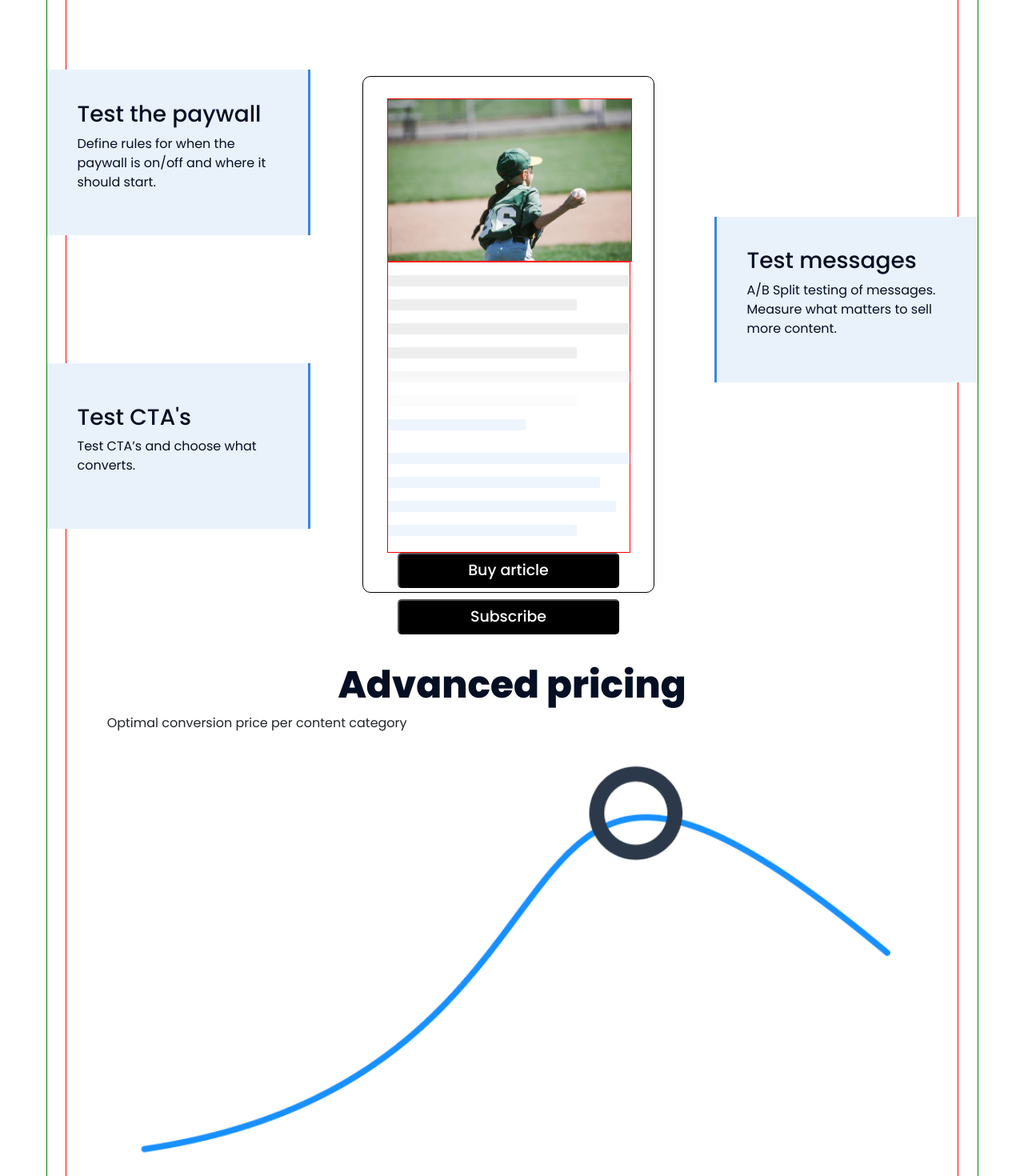
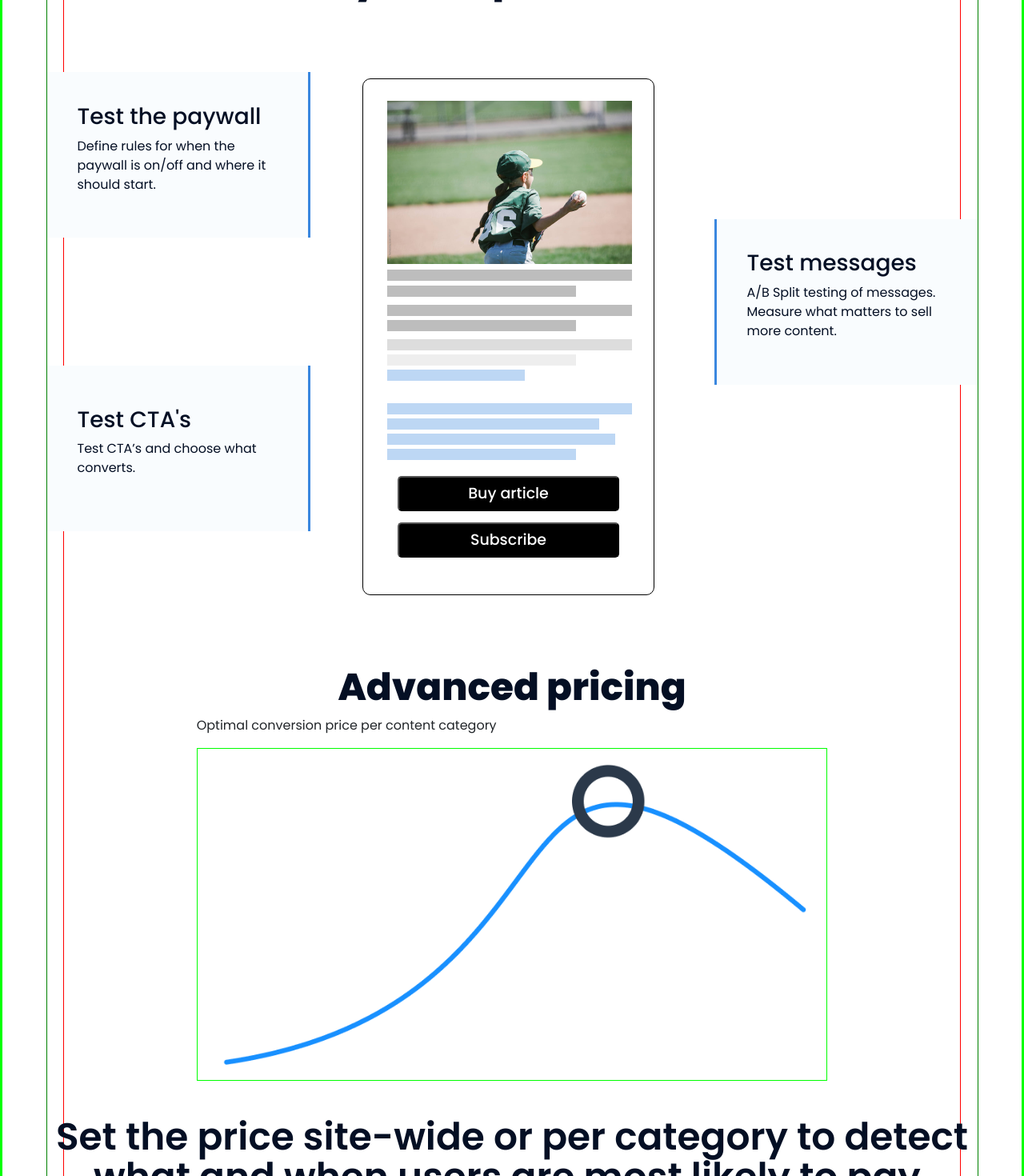
Before and after one commit to SlaviaF/WordPay-Challenge, a React (Create React App) app: page / in a window 1280 px wide. Shown: the part 1320-2790 px from the top of the page at 80% size. Built offline with nearby package versions, Linux system fonts and the light colour scheme.

Commit message:
created footer and added to app

```diff
--- a/src/App.css
+++ b/src/App.css
@@ -4,9 +4,10 @@
   font-family: 'Poppins', sans-serif;
   }
 
-.container{
-  margin: 0 4rem;
- max-width:100vw;;
+.main-container{
+  width:100vw;
+  padding: 0 4rem;
+  border:3px solid lime;
 }
 
 
--- a/src/App.js
+++ b/src/App.js
@@ -5,10 +5,12 @@ import Main from './components/pages/Main';
 import { BrowserRouter as Router } from "react-router-dom";
 import Tools from './components/pages/Tools';
 import Pricing from './components/pages/Pricing';
-
+import Footer from './components/pages/Footer';
 function App() {
   return (
-    <div className="container">
+    <>
+    <div className="main-container">
+    <div className="container-fluid">
       <Router>
         <Navbar />
         <Main />
@@ -16,6 +18,11 @@ function App() {
         <Pricing />
       </Router>
     </div>
+    </div>
+    <div>
+    <Footer/>
+    </div>
+    </>
   );
 }
 
--- a/src/components/pages/AdvancedPricing.css
+++ b/src/components/pages/AdvancedPricing.css
@@ -4,14 +4,18 @@
     align-items:center;
 }
 
-
+.advanced-pricing img{
+   max-width:57em;
+    max-height:26em;
+ border:1px solid lime;
+}
 .price-info{
     font-weight: 600;
     color:rgba(4, 15, 36, 1);
     font-size: 47px;
     line-height: 50px;
     letter-spacing: -2%;
-    text-align: center;
+    align-self: center;
 }
 .graph-section img{
     height:533px;
--- /dev/null
+++ b/src/components/pages/Footer.css
@@ -0,0 +1,55 @@
+.footer-container{
+    background-color: rgba(0, 0, 0, 1);
+    border:1px solid red;
+    width: 100vw;
+}
+.footer-contact{
+    display:flex;
+    flex-direction: column;
+    align-items: center;
+}
+
+.footer-contact h6{
+    color:white;
+    padding: 33px 0 12px 0;
+    font-weight: 500;
+    font-size: 16px;
+    line-height: 30px;
+
+}
+
+
+
+.footer-terms{
+    display:flex;
+
+}
+
+.footer-contact p, .footer-contact small, .footer-terms{
+    color:rgba(168, 168, 168, 1)
+}
+.footer-contact p, .footer-terms{
+    font-size: 14px;
+    font-weight: 500;
+
+}
+.footer-contact small{
+    padding:12px 0;
+}
+
+.footer-terms ul{
+    display: flex;
+    padding: 12px 35px;
+    gap: 30px;
+
+}
+.footer-terms li{
+    text-decoration: underline;
+    list-style-type: none;
+}
+
+.horizontal-line{
+    height:1px;
+    width:95%;
+    background-color: rgba(130, 130, 130, 1);
+}
--- /dev/null
+++ b/src/components/pages/Footer.js
@@ -0,0 +1,22 @@
+import React from 'react'
+import "./Footer.css"
+const Footer = () => {
+    return (
+      <div className="footer-container">
+        <div className="footer-contact">
+          <h6>Sales | Support | Developers | Resellers &#38; partners</h6>
+          <p>© WordPay 2021</p>
+          <small>Holmbladsgade 133 - 2300 København</small>
+         <div className="horizontal-line"></div>
+        </div>
+        <div className="footer-terms">
+          <ul>
+            <li>Terms</li>
+            <li>Privacy</li>
+          </ul>
+        </div>
+      </div>
+    );
+}
+
+export default Footer
--- a/src/components/pages/Navbar.css
+++ b/src/components/pages/Navbar.css
@@ -6,6 +6,12 @@
 
 }
 
+li{
+    font-size: 17px;
+    line-height:24px;
+    font-weight: 700;
+
+}
 
 .create-acc-btn{
     background-color: black;
@@ -30,4 +36,6 @@
 
 .nav-links{
     text-decoration: none;
+    color:rgba(0, 0, 0, 1);
+
 }
--- a/src/components/pages/PaywallColoredLine.js
+++ b/src/components/pages/PaywallColoredLine.js
@@ -1,11 +1,13 @@
 const PaywallColoredLine = ({ color, width, margin }) => (
-    <hr
+
+    <div
         style={{
             width:width,
             backgroundColor: color,
             marginBottom:margin,
             height: "14px",
             border:"none"
+
         }}
     />
 );
--- a/src/components/pages/PaywallOptimization.css
+++ b/src/components/pages/PaywallOptimization.css
@@ -20,7 +20,7 @@ display:flex;
 }
 
 .test-paywall-box{
-    background-color:rgba(233, 242, 251, 1);
+    background-color:rgba(249, 252, 254, 1);
     width:329px;
     height:207px;
     display:flex;
--- a/src/components/pages/PaywallPhone.css
+++ b/src/components/pages/PaywallPhone.css
@@ -14,13 +14,10 @@
     width:306px;
     height:204px;
     padding-bottom:none;
-    margin-bottom:none;
-    border:1px solid red;
+    margin-bottom:7px;
 }
 
-.paywall-coloredLine-container{
-    border:1px solid red;
-}
+
 .paywall-btn-container{
     display:flex;
     flex-direction: column;
--- a/src/components/pages/Pricing.css
+++ b/src/components/pages/Pricing.css
@@ -2,7 +2,8 @@
    display:flex;
     flex-direction: column;
     align-items:center;
-    margin-top: 119px;
+    margin: 120px 0;
+    border:2px solid lime;
 }
 
 .price-info{
@@ -20,7 +21,7 @@
     justify-content: center;
 }
 
-.table-title, .table-percent h3{
+/*.table-title, .table-percent h3{
 font-weight: 700;
 font-size: 37px;
 letter-spacing: 2%;
@@ -29,7 +30,6 @@ text-align: center;
 padding:32px 100px;
 margin-bottom: 2px;
 }
-/*removed the bottom padding from the percentage*/
 .table-percent h3 {
     padding-bottom: 0;
 }
@@ -40,7 +40,6 @@ margin-bottom: 2px;
     margin-bottom: 2px;
 
 }
-/*table title*/
 .essentials >.table-title{
  background-color: rgba(24, 144, 255, 1);
  border-radius: 10px 0 0 0;
@@ -55,7 +54,6 @@ margin-bottom: 2px;
 
    }
 
-/*table transaction-fee*/
    .essentials >.table-percent{
     background-color: rgba(24, 144, 255, 0.5);
 
@@ -78,18 +76,7 @@ small{
     color: rgba(255, 255, 255, 1);
 
 }
-/*table -content*/
-/*.essentials .price-details p{
-    background-color: rgba(220, 238, 255, 1);
-    margin-bottom: 2px;
-    padding: 37px 0;
-   }
-   */
-   /*
-   .ess{
-           background-color: rgba(220, 238, 255, 1);
 
-   }*/
 
    .essentials-section p{
 
@@ -127,7 +114,7 @@ small{
        margin-bottom: 2px;
        padding: 37px 0;
     }
-
+*/
 
 /*
   .price-details{
@@ -163,7 +150,7 @@ align-items: center;
 
 .essential{
     background-color: rgba(24, 144, 255, 1)!important;
-
+    border-radius: 10px 0 0 0;
 }
 
 .advance{
@@ -173,7 +160,7 @@ align-items: center;
 
 .automate{
     background-color: rgba(116, 188, 255, 1)!important;
-
+    border-radius:0 10px 0 0;
 }
 
 .col, .col1, .row1, .row2, .row3{
@@ -181,6 +168,15 @@ height:101px!important;
 border-bottom: 2px solid white!important;
 line-height: 100%!important;
 
+}
+
+.border-bottom-radius{
+    border-radius: 0 0 10px 0!important;
+
+}
+
+.border-end-radius{
+    border-radius: 0 0 0 10px!important;
 }
 
 .col, .col1{
@@ -205,12 +201,12 @@ line-height: 100%!important;
 /*text*/
 
 .add-percent{
-    background-color: rgba(86, 174, 255, 1)!important;
+    background-color: rgba(170, 214, 255, 1)!important;
 
 }
 
 .auto-percent{
- background-color: rgba(116, 188, 255, 1)!important;
+ background-color: rgba(185, 221, 255, 1)!important;
 }
 .col1 p{
     font-weight: 600;
--- a/src/components/pages/Pricing.js
+++ b/src/components/pages/Pricing.js
@@ -101,13 +101,13 @@ const Pricing = () => {
                 </td>
               </tr>
               <tr>
-                <td className="row1 text-center mb-1 common">
+                <td className="row1 text-center mb-1 common border-end-radius">
                   Wallet &#38; Single pabments
                 </td>
                 <td className="row2 text-center mb-1 common">
                   Advanced pricing models
                 </td>
-                <td className="row3 text-center mb-1 common">
+                <td className="row3 text-center mb-1 common border-bottom-radius">
                   Automated pricing
                 </td>
               </tr>
```
